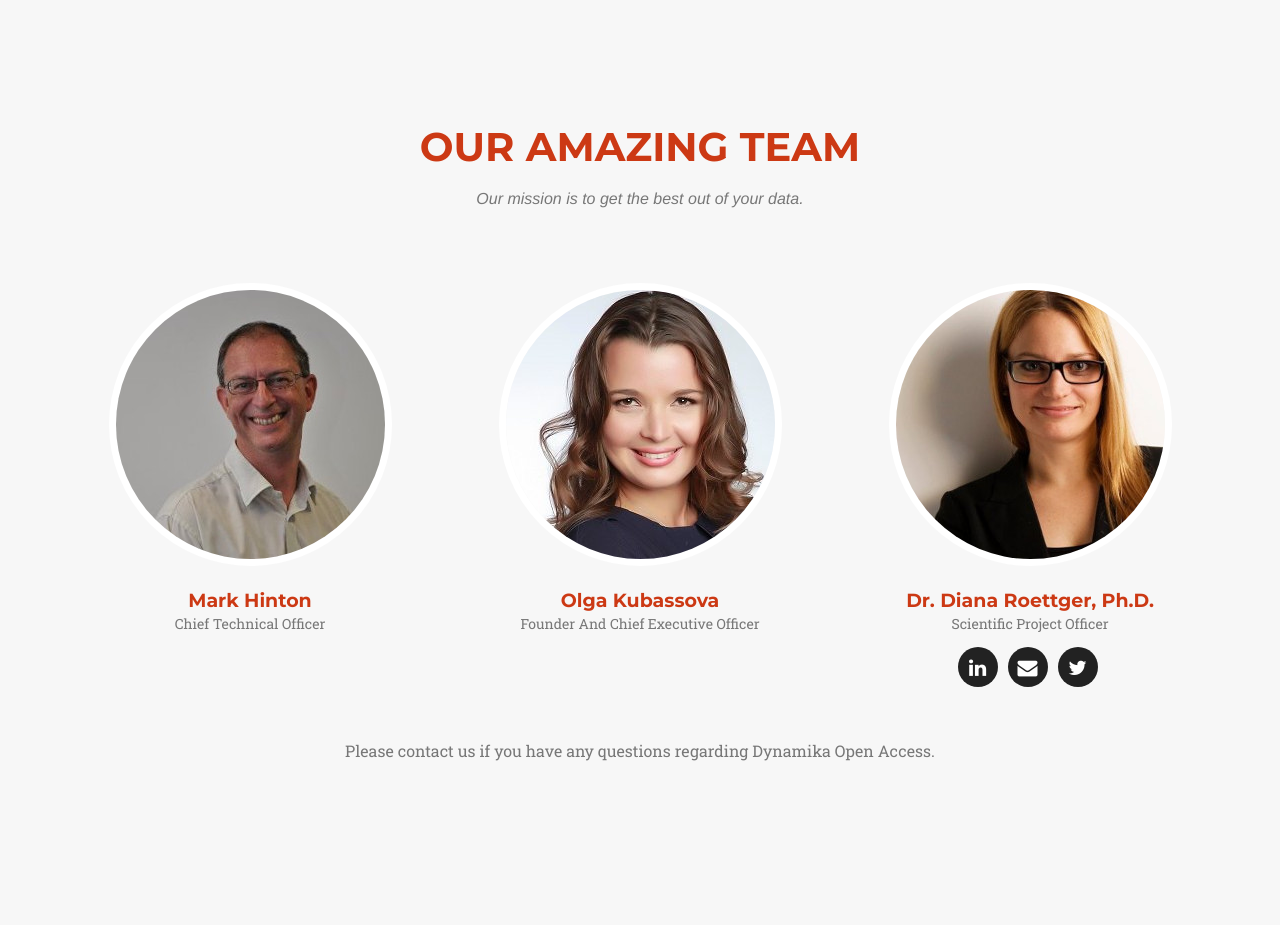
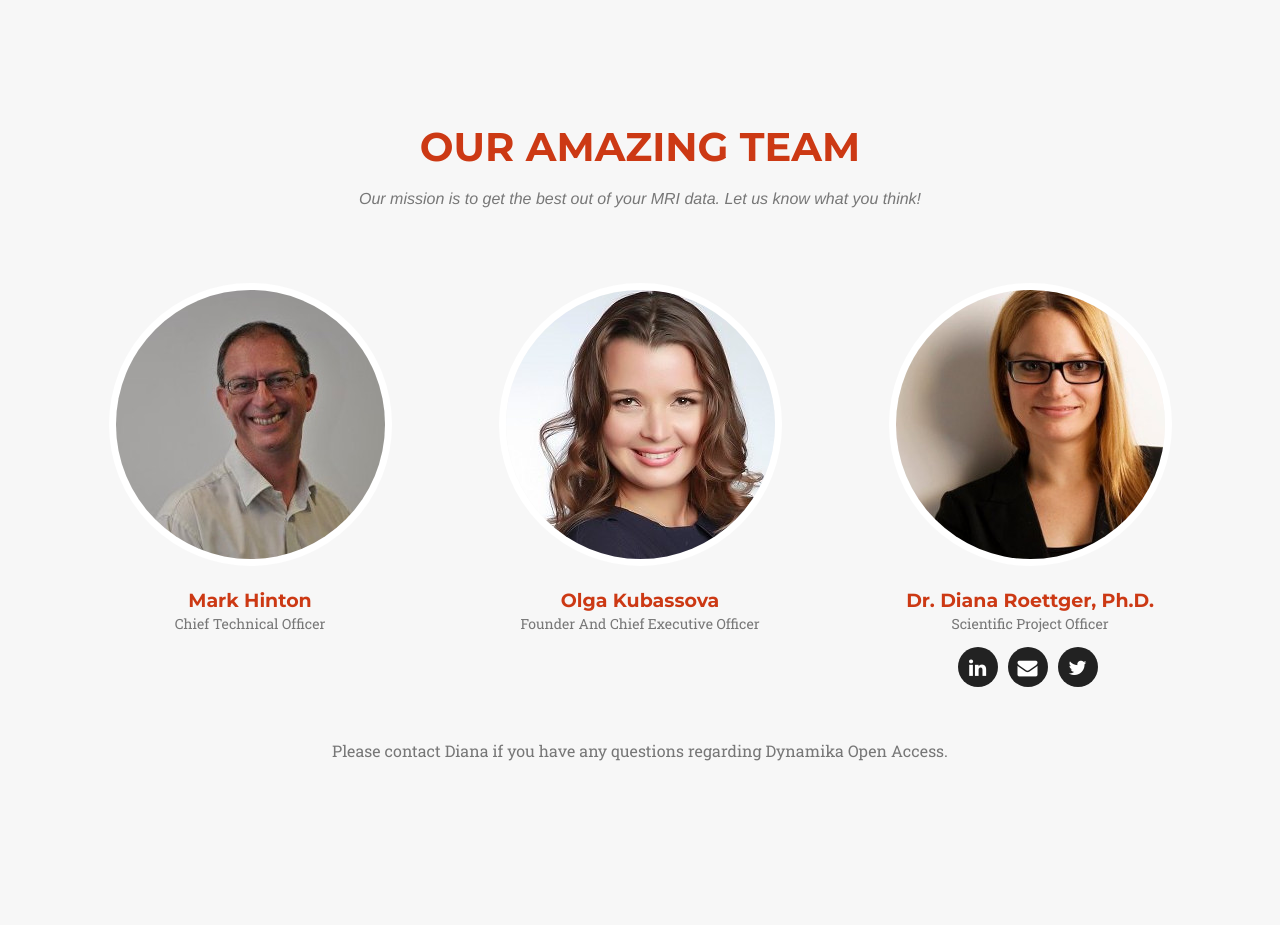
Before and after one commit to imageanalysis/openaccess, a Jekyll site: the page built from index.html, in a window 1280 px wide and 1400 px high, scrolled down 5600 px. Shown: the part 385-1333 px from the top of the window. Built offline with Jekyll 4.4.1, drawn with Linux system fonts in a browser that asks for light colours; some web fonts are replaced.

Commit message:
Update team.html

```diff
--- a/_includes/team.html
+++ b/_includes/team.html
@@ -4,7 +4,7 @@
             <div class="row">
                 <div class="col-lg-12 text-center">
                     <h2 class="section-heading">Our Amazing Team</h2>
-                    <h3 class="section-subheading text-muted">Our mission is to get the best out of your data.</h3>
+                    <h3 class="section-subheading text-muted">Our mission is to get the best out of your MRI data. Let us know what you think! </h3>
                 </div>
             </div>
             <div class="row">
@@ -26,7 +26,7 @@
             </div>
             <div class="row">
                 <div class="col-lg-8 col-lg-offset-2 text-center">
-                    <p class="large text-muted">Please contact us if you have any questions regarding Dynamika Open Access.</p>
+                    <p class="large text-muted">Please contact Diana if you have any questions regarding Dynamika Open Access.</p>
                 </div>
             </div>
         </div>
```
